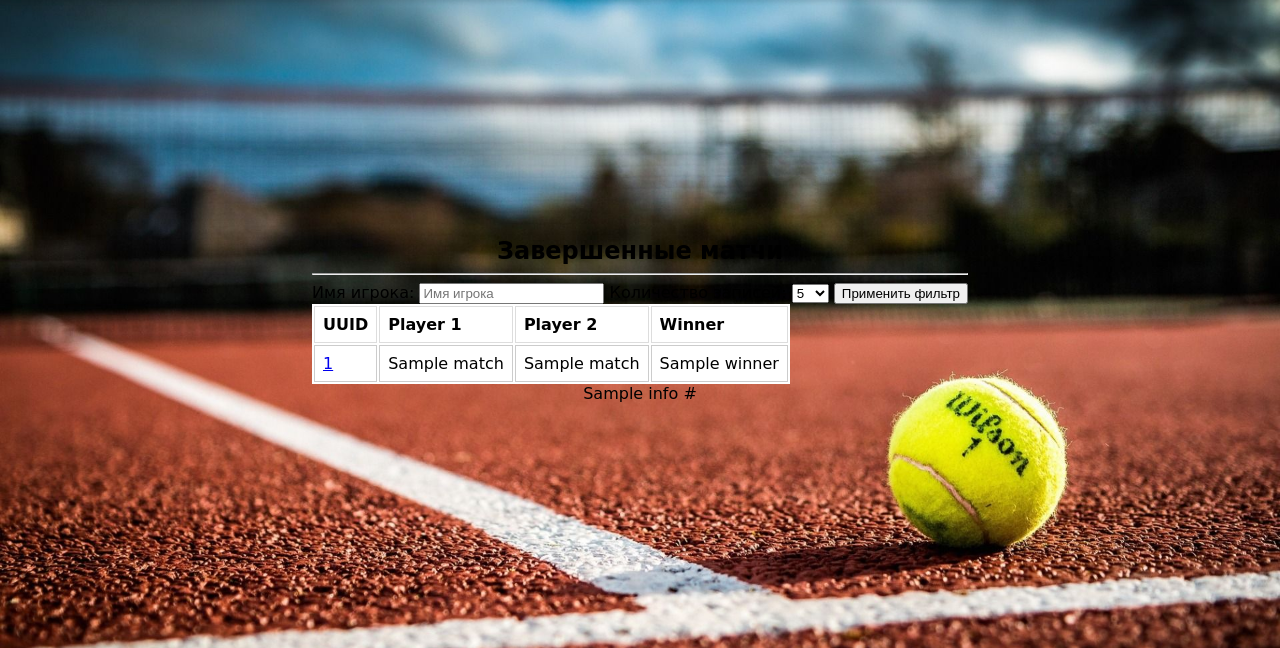
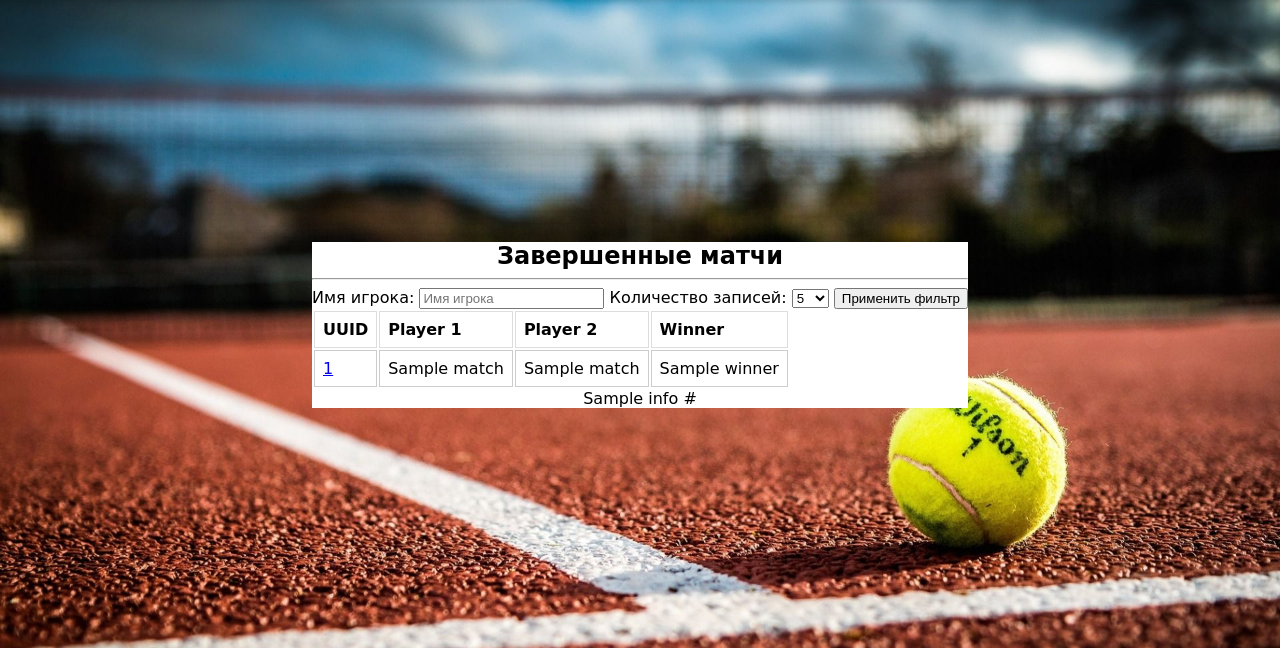
Before and after one commit to Wh4tisl0ve/Tennis_scoreboard, a Python web app: template src/app/templates/pages/finished_matches.html in a window 1280 px wide. Shown: the part 48-696 px from the top of the page. Run offline with Jinja, Linux system fonts and the light colour scheme; the template is opened without the code that fills it: most values are stand-ins (such as "Sample title", 1, 10 or a date in 2020).

Commit message:
feat(src\app\static): add style for table

```diff
--- a/src/app/static/styles/styles.css
+++ b/src/app/static/styles/styles.css
@@ -216,6 +216,11 @@ nav a:hover {
     background: #E8E8E8 repeating-linear-gradient(-50deg, #555 0, #555 1px, transparent 1px, transparent 5px);
 }
 
+.table-container{
+    background-color: white;
+    margin-top: 10px;
+}
+
 .finished_matches_table.table {
     border-collapse: collapse;
     font-size: 16px;
```
